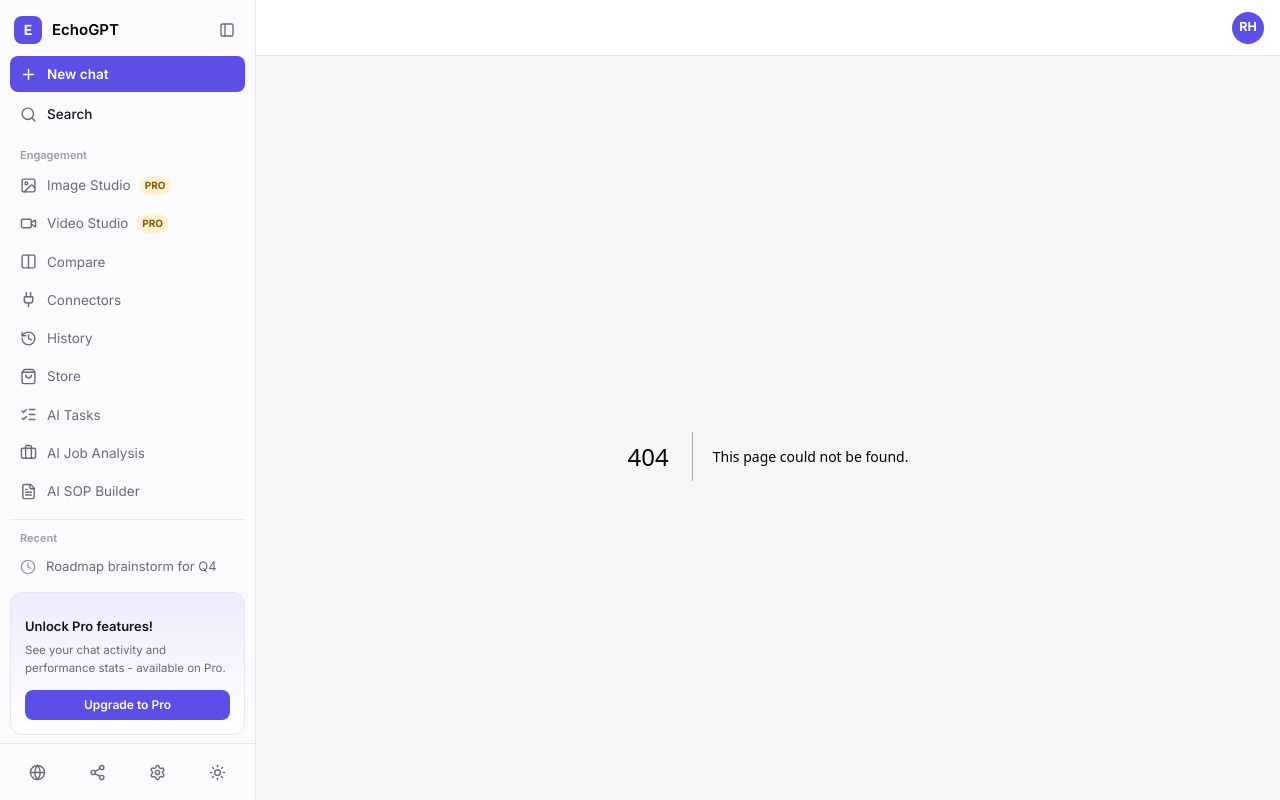
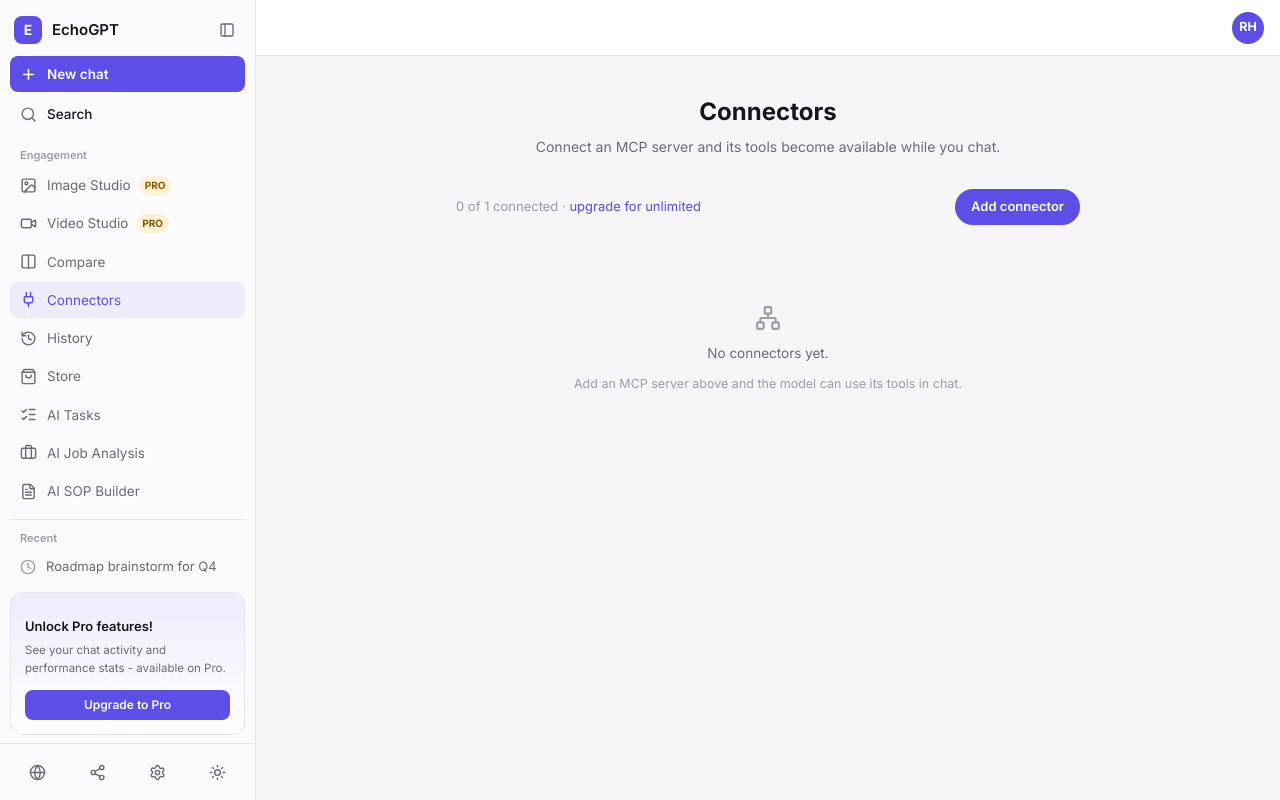
Before and after one commit to mostafarakib/echoGPT, a Next.js app: page /connectors in a window 1280 px wide. Before the commit this address had no page. Built offline with nearby package versions, Linux system fonts and the light colour scheme.

Commit message:
feat: build Connectors page backed by a shared store, sync composer modal to the same data

```diff
--- /dev/null
+++ b/src/app/connectors/page.tsx
@@ -0,0 +1,75 @@
+"use client";
+
+import { useState } from "react";
+import { Network } from "lucide-react";
+import { useConnectorsStore } from "@/store/useConnectorsStore";
+import { usePricingModalStore } from "@/store/usePricingModalStore";
+import { ConnectorForm } from "@/components/connectors/ConnectorForm";
+import { ConnectorListItem } from "@/components/connectors/ConnectorListItem";
+
+export default function ConnectorsPage() {
+  const connectors = useConnectorsStore((s) => s.connectors);
+  const maxConnectors = useConnectorsStore((s) => s.maxConnectors);
+  const openPricing = usePricingModalStore((s) => s.open);
+  const [isFormOpen, setFormOpen] = useState(false);
+
+  const atCap = connectors.length >= maxConnectors;
+
+  function handleAddClick() {
+    if (atCap) {
+      openPricing();
+      return;
+    }
+    setFormOpen(true);
+  }
+
+  return (
+    <div className="mx-auto max-w-2xl px-4 py-10 sm:px-6">
+      <h1 className="text-center text-2xl font-bold text-text">Connectors</h1>
+      <p className="mt-2 text-center text-[14px] text-text-secondary">
+        Connect an MCP server and its tools become available while you chat.
+      </p>
+
+      <div className="mt-8 flex items-center justify-between">
+        <p className="text-[13px] text-text-muted">
+          {connectors.length} of {maxConnectors} connected ·{" "}
+          <button onClick={openPricing} className="text-accent hover:underline">
+            upgrade for unlimited
+          </button>
+        </p>
+        {!isFormOpen && (
+          <button
+            onClick={handleAddClick}
+            className="rounded-full bg-accent px-4 py-2 text-[13px] font-semibold text-white hover:bg-accent-hover"
+          >
+            Add connector
+          </button>
+        )}
+      </div>
+
+      {isFormOpen && (
+        <div className="mt-4">
+          <ConnectorForm onDone={() => setFormOpen(false)} />
+        </div>
+      )}
+
+      <div className="mt-6 flex flex-col gap-2.5">
+        {connectors.length === 0 ? (
+          <div className="flex flex-col items-center gap-3 py-14 text-center">
+            <Network size={26} className="text-text-muted" />
+            <p className="text-[13.5px] text-text-secondary">
+              No connectors yet.
+            </p>
+            <p className="text-[12.5px] text-text-muted">
+              Add an MCP server above and the model can use its tools in chat.
+            </p>
+          </div>
+        ) : (
+          connectors.map((connector) => (
+            <ConnectorListItem key={connector.id} connector={connector} />
+          ))
+        )}
+      </div>
+    </div>
+  );
+}
--- a/src/components/chat/ConnectorsModal.tsx
+++ b/src/components/chat/ConnectorsModal.tsx
@@ -1,13 +1,20 @@
 "use client";
 
 import { useState } from "react";
-import { Plug } from "lucide-react";
+import { Network } from "lucide-react";
 import { Modal } from "@/components/ui/Modal";
 import { useConnectorsModalStore } from "@/store/useConnectorsModalStore";
+import { useConnectorsStore } from "@/store/useConnectorsStore";
+import { ConnectorForm } from "@/components/connectors/ConnectorForm";
+import { ConnectorListItem } from "@/components/connectors/ConnectorListItem";
 
 export function ConnectorsModal() {
   const { isOpen, close } = useConnectorsModalStore();
+  const connectors = useConnectorsStore((s) => s.connectors);
+  const maxConnectors = useConnectorsStore((s) => s.maxConnectors);
   const [isAdding, setAdding] = useState(false);
+
+  const atCap = connectors.length >= maxConnectors;
 
   return (
     <Modal isOpen={isOpen} onClose={close} maxWidthClassName="max-w-lg">
@@ -17,54 +24,38 @@
           Connect an MCP server and its tools become available in chat.
         </p>
         <p className="mt-2 text-[12.5px] text-text-muted">
-          0 of 1 connected · upgrade for unlimited
+          {connectors.length} of {maxConnectors} connected · upgrade for
+          unlimited
         </p>
 
-        {!isAdding ? (
-          <div className="mt-5 flex flex-col items-center gap-3 rounded-lg border border-dashed border-border py-10">
-            <Plug size={22} className="text-text-muted" />
-            <p className="text-[13px] text-text-secondary">
-              No connectors yet.
-            </p>
+        {isAdding ? (
+          <div className="mt-4">
+            <ConnectorForm onDone={() => setAdding(false)} />
           </div>
         ) : (
-          <div className="mt-5 flex flex-col gap-2.5 rounded-lg border border-border p-4">
-            <input
-              placeholder="Name — shown in the connectors list"
-              className="rounded-md border border-border bg-canvas px-3 py-2 text-[13px] outline-none placeholder:text-text-muted"
-            />
-            <input
-              placeholder="https://mcp.example.com/mcp"
-              className="rounded-md border border-border bg-canvas px-3 py-2 text-[13px] outline-none placeholder:text-text-muted"
-            />
-            <input
-              placeholder="Authorization header (optional), e.g. Bearer abc123"
-              className="rounded-md border border-border bg-canvas px-3 py-2 text-[13px] outline-none placeholder:text-text-muted"
-            />
-            <p className="text-[11.5px] text-text-muted">
-              Only connect servers you trust — their tools can act on your
-              behalf.
-            </p>
-            <div className="mt-1 flex justify-end gap-2">
-              <button
-                onClick={() => setAdding(false)}
-                className="rounded-md px-3 py-1.5 text-[13px] text-text-secondary hover:bg-border"
-              >
-                Cancel
-              </button>
-              <button className="rounded-md bg-accent px-3.5 py-1.5 text-[13px] font-medium text-white hover:bg-accent-hover">
-                Continue
-              </button>
-            </div>
+          <div className="mt-4 flex max-h-64 flex-col gap-2 overflow-y-auto">
+            {connectors.length === 0 ? (
+              <div className="flex flex-col items-center gap-2 rounded-lg border border-dashed border-border py-10">
+                <Network size={20} className="text-text-muted" />
+                <p className="text-[13px] text-text-secondary">
+                  No connectors yet.
+                </p>
+              </div>
+            ) : (
+              connectors.map((connector) => (
+                <ConnectorListItem key={connector.id} connector={connector} />
+              ))
+            )}
           </div>
         )}
 
         {!isAdding && (
           <button
             onClick={() => setAdding(true)}
-            className="mt-5 w-full rounded-lg bg-accent py-2.5 text-[13.5px] font-semibold text-white hover:bg-accent-hover"
+            disabled={atCap}
+            className="mt-4 w-full rounded-lg bg-accent py-2.5 text-[13.5px] font-semibold text-white hover:bg-accent-hover disabled:opacity-40"
           >
-            Add connector
+            {atCap ? "Upgrade to add more" : "Add connector"}
           </button>
         )}
       </div>
--- /dev/null
+++ b/src/components/connectors/ConnectorForm.tsx
@@ -0,0 +1,82 @@
+"use client";
+
+import { useState } from "react";
+import { useConnectorsStore } from "@/store/useConnectorsStore";
+
+interface ConnectorFormProps {
+  onDone: () => void;
+}
+
+export function ConnectorForm({ onDone }: ConnectorFormProps) {
+  const addConnector = useConnectorsStore((s) => s.addConnector);
+  const [name, setName] = useState("");
+  const [url, setUrl] = useState("");
+  const [authHeader, setAuthHeader] = useState("");
+
+  function handleContinue() {
+    if (!name.trim() || !url.trim()) return;
+    addConnector({
+      name: name.trim(),
+      url: url.trim(),
+      authHeader: authHeader.trim() || undefined,
+    });
+    onDone();
+  }
+
+  return (
+    <div className="rounded-2xl border border-border bg-surface p-5">
+      <p className="text-[14px] font-semibold text-text">
+        Add custom connector
+      </p>
+
+      <div className="mt-4 flex flex-col gap-1">
+        <input
+          value={name}
+          onChange={(e) => setName(e.target.value)}
+          placeholder="Name — shown in the connectors list"
+          className="rounded-lg border border-border bg-canvas px-3.5 py-2.5 text-[13.5px] text-text outline-none placeholder:text-text-muted"
+        />
+      </div>
+
+      <div className="mt-3 flex flex-col gap-1">
+        <input
+          value={url}
+          onChange={(e) => setUrl(e.target.value)}
+          placeholder="https://mcp.example.com/mcp"
+          className="rounded-lg border border-border bg-canvas px-3.5 py-2.5 text-[13.5px] text-text outline-none placeholder:text-text-muted"
+        />
+        <p className="mt-1 text-[11.5px] text-text-muted">
+          The HTTPS address where the server accepts MCP requests.
+        </p>
+      </div>
+
+      <div className="mt-3">
+        <input
+          value={authHeader}
+          onChange={(e) => setAuthHeader(e.target.value)}
+          placeholder="Authorization header (optional), e.g. Bearer abc123"
+          className="w-full rounded-lg border border-border bg-canvas px-3.5 py-2.5 text-[13.5px] text-text outline-none placeholder:text-text-muted"
+        />
+        <p className="mt-1 text-[11.5px] text-text-muted">
+          Only connect servers you trust — their tools can act on your behalf.
+        </p>
+      </div>
+
+      <div className="mt-4 flex justify-end gap-2">
+        <button
+          onClick={onDone}
+          className="rounded-lg px-3.5 py-2 text-[13px] text-text-secondary hover:bg-border"
+        >
+          Cancel
+        </button>
+        <button
+          onClick={handleContinue}
+          disabled={!name.trim() || !url.trim()}
+          className="rounded-lg bg-accent px-4 py-2 text-[13px] font-semibold text-white hover:bg-accent-hover disabled:opacity-40"
+        >
+          Continue
+        </button>
+      </div>
+    </div>
+  );
+}
--- /dev/null
+++ b/src/components/connectors/ConnectorListItem.tsx
@@ -0,0 +1,33 @@
+"use client";
+
+import { X, Plug } from "lucide-react";
+import { useConnectorsStore, type Connector } from "@/store/useConnectorsStore";
+
+export function ConnectorListItem({ connector }: { connector: Connector }) {
+  const removeConnector = useConnectorsStore((s) => s.removeConnector);
+
+  return (
+    <div className="flex items-center justify-between gap-3 rounded-xl border border-border bg-surface px-4 py-3">
+      <div className="flex min-w-0 items-center gap-3">
+        <span className="flex h-8 w-8 shrink-0 items-center justify-center rounded-lg bg-accent-soft text-accent">
+          <Plug size={15} />
+        </span>
+        <div className="min-w-0">
+          <p className="truncate text-[13.5px] font-medium text-text">
+            {connector.name}
+          </p>
+          <p className="truncate text-[12px] text-text-secondary">
+            {connector.url}
+          </p>
+        </div>
+      </div>
+      <button
+        onClick={() => removeConnector(connector.id)}
+        title="Remove"
+        className="flex h-7 w-7 shrink-0 items-center justify-center rounded-md text-text-muted hover:bg-border hover:text-text"
+      >
+        <X size={14} />
+      </button>
+    </div>
+  );
+}
--- a/src/lib/data/nav-links.ts
+++ b/src/lib/data/nav-links.ts
@@ -35,7 +35,7 @@
     href: "/video-studio",
   },
   { id: "compare", label: "Compare", icon: Columns2, href: "/compare" },
-  { id: "connectors", label: "Connectors", icon: Plug },
+  { id: "connectors", label: "Connectors", icon: Plug, href: "/connectors" },
   { id: "history", label: "History", icon: History },
   { id: "store", label: "Store", icon: ShoppingBag },
   { id: "ai-tasks", label: "AI Tasks", icon: ListChecks },
--- /dev/null
+++ b/src/store/useConnectorsStore.ts
@@ -0,0 +1,28 @@
+import { create } from "zustand";
+
+export interface Connector {
+  id: string;
+  name: string;
+  url: string;
+  authHeader?: string;
+}
+
+interface ConnectorsState {
+  connectors: Connector[];
+  maxConnectors: number; // free-tier cap — swap for real plan state once there's a backend
+  addConnector: (input: Omit<Connector, "id">) => void;
+  removeConnector: (id: string) => void;
+}
+
+export const useConnectorsStore = create<ConnectorsState>((set) => ({
+  connectors: [],
+  maxConnectors: 1,
+  addConnector: (input) =>
+    set((state) => ({
+      connectors: [...state.connectors, { id: crypto.randomUUID(), ...input }],
+    })),
+  removeConnector: (id) =>
+    set((state) => ({
+      connectors: state.connectors.filter((c) => c.id !== id),
+    })),
+}));
```
